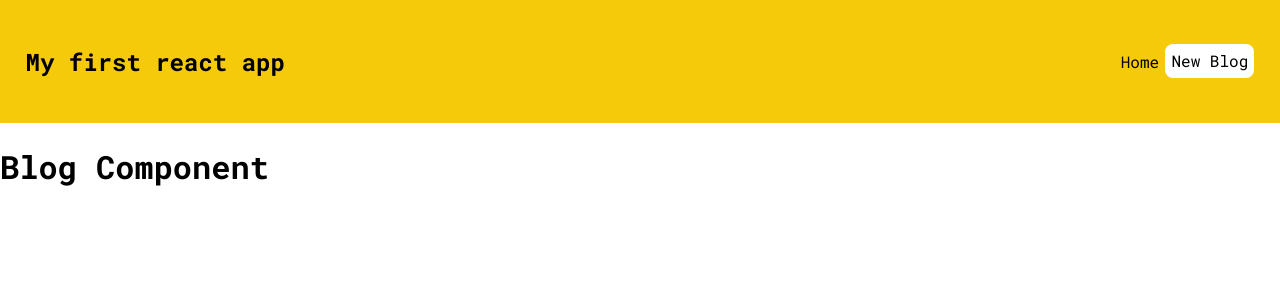
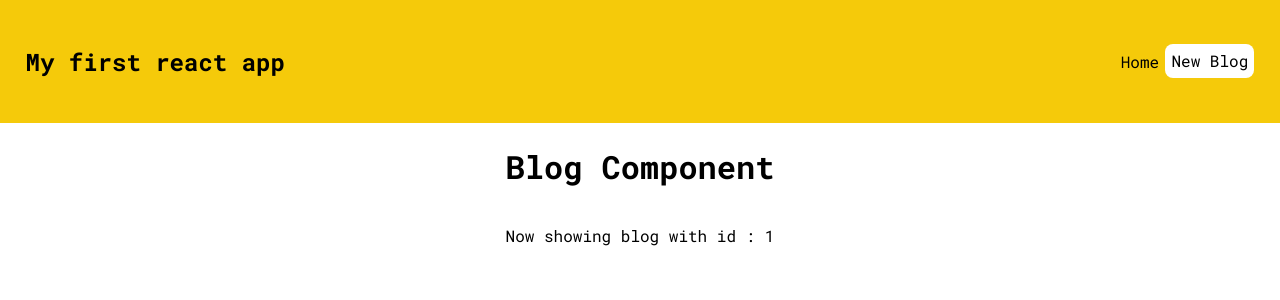
Before and after one commit to RaffaeleCaravett/myFirstReactApplication, a React (Create React App) app: page /blogs/1 in a window 1280 px wide. Shown: the top 300 px of the page. Built offline with nearby package versions, Linux system fonts and the light colour scheme.

Commit message:
getting id by route params

```diff
--- a/src/blog.js
+++ b/src/blog.js
@@ -1,9 +1,15 @@
+import { useParams } from "react-router-dom/cjs/react-router-dom.min";
+
 const Blog = () => {
 
+const { id } = useParams()
 
 return (
     <div className="blogs">
         <h1>Blog Component</h1>
+        <div>
+           <p>Now showing blog with id : {id}</p>
+        </div>
     </div>
 )
 }
--- a/src/index.css
+++ b/src/index.css
@@ -86,6 +86,8 @@ width: 50%;
 
 }
 .blogs{
+  display: flex;
+  flex-direction: column;
   text-align: center;
  h1{
   text-align: center;
```
